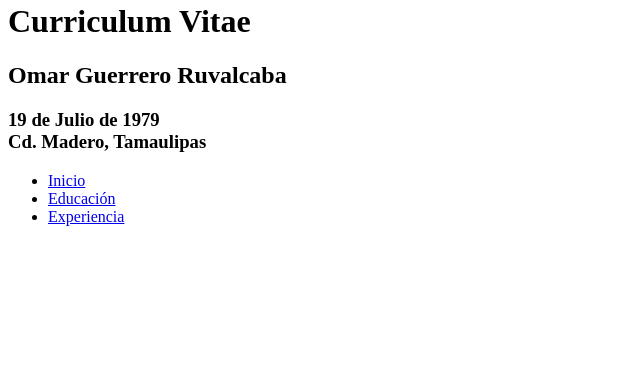
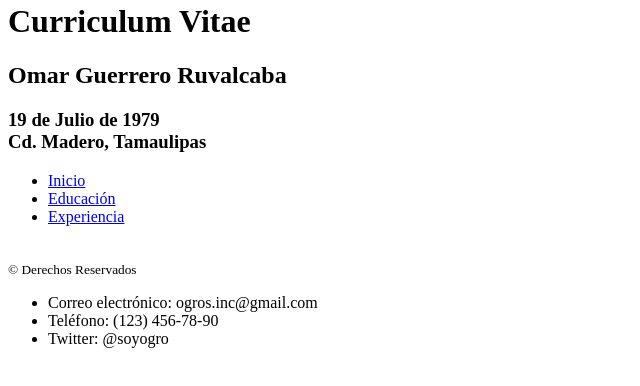
Before and after one commit to OgroCODE/FundamentosHTML-EvaluacionFinal, a plain HTML site: page index.html in a window 1280 px wide. Shown: the part 70-456 px from the top of the page, without its empty margins (0-640 px from the left). Drawn offline with Linux system fonts and the light colour scheme.

Commit message:
Agregando el Footer
Agregando el Footer con la información requerida.

```diff
--- a/index.html
+++ b/index.html
@@ -44,7 +44,13 @@
 	</section>
 
 	<footer>
-
+		<br>
+		<small>© Derechos Reservados</small>
+		<ul>
+			<li>Correo electrónico: ogros.inc@gmail.com</li>
+			<li>Teléfono: (123) 456-78-90</li>
+			<li>Twitter: @soyogro</li>
+		</ul>
 	</footer>
 </body>
 </html>
```
